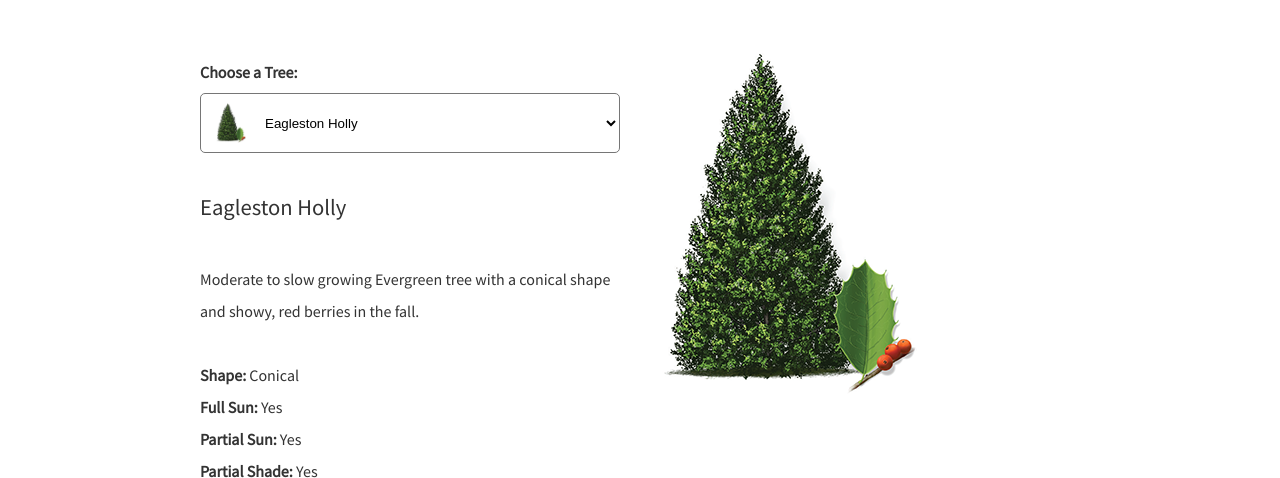
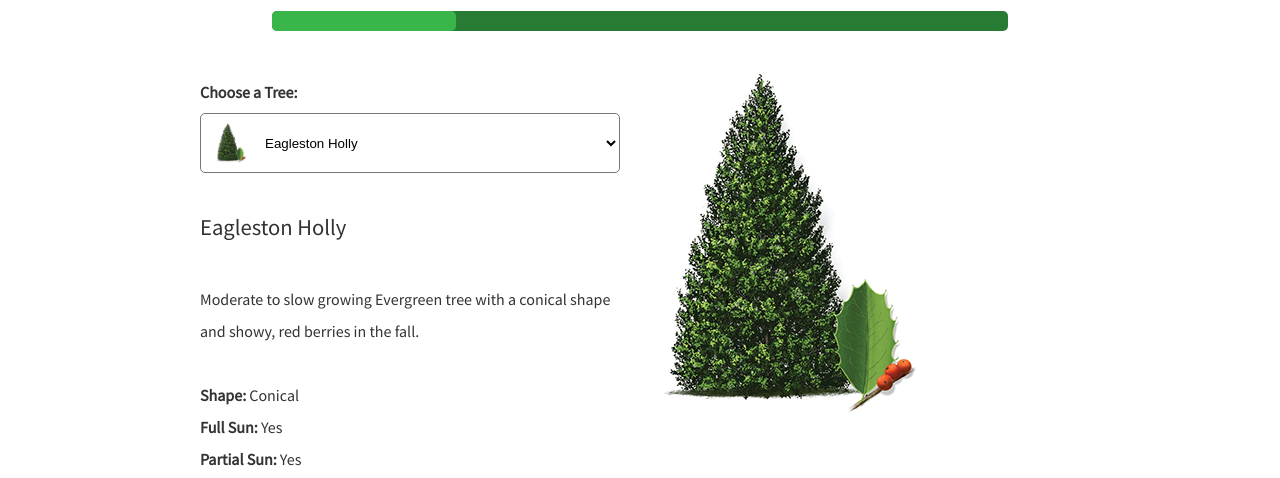
Before and after one commit to cforlando/energy-saving-trees-web, a website built with webpack: page index.html in a window 1280 px wide. Shown: the part 239-717 px from the top of the page. Built offline with nearby package versions, Linux system fonts and the light colour scheme; some packages are replaced by stand-ins of ours; files whose address does not match are found by name.

Commit message:
added multistep progress bar

```diff
--- a/app/app.js
+++ b/app/app.js
@@ -8,6 +8,7 @@ import AutoFocusDirective from './directives/autofocus';
 import TreeFormComponent from './components/tree-form';
 import NavbarComponent from './components/navbar';
 import FooterComponent from './components/footer';
+import ProgressComponent from './components/progress';
 
 angular.module('app', []);
 angular.module('app').filter('cfoYesNo', YesNoFilter);
@@ -17,3 +18,4 @@ angular.module('app').directive('cfoAutoFocus', AutoFocusDirective);
 angular.module('app').component('cfoTreeForm', TreeFormComponent);
 angular.module('app').component('cfoNavbar', NavbarComponent);
 angular.module('app').component('cfoFooter', FooterComponent);
+angular.module('app').component('cfoProgress', ProgressComponent);
--- /dev/null
+++ b/app/components/progress.html
@@ -0,0 +1,4 @@
+<div class='progress-bar'>
+  <div class='progress-bar__background'></div>
+  <div style='width:{{$ctrl.progress()}};'  class='progress-bar__overlay'></div>
+</div>
--- /dev/null
+++ b/app/components/progress.js
@@ -0,0 +1,33 @@
+/**
+ * @module
+ * @description Component responsible for displaying the progress on a multistep form
+ */
+export default {
+
+  /** @type { String } */
+  templateUrl: 'app/components/progress.html',
+
+  /** @type { Object } */
+  bindings: {
+    step: '<',
+    total: '<'
+  },
+
+  /**
+   * @function
+   * @description Component controller responsible for comminication with the the template file
+   * @returns { Void }
+   */
+  controller() {
+
+    /**
+     * @function
+     * @description Return the total progress though the multistep form
+     * @returns { String }
+     */
+    this.progress = function() {
+      const percent = this.step / this.total * 100;
+      return percent + '%';
+    };
+  }
+}
--- a/app/components/tree-form.html
+++ b/app/components/tree-form.html
@@ -1,7 +1,23 @@
-<div ng-if='$ctrl.currentStep == 0'>
+<div ng-if='$ctrl.currentStep == 1'>
   <h2>Pick a Tree</h2>
+</div>
+
+<div ng-if='$ctrl.currentStep == 2'>
+  <h2>Enter Your Contact Information</h2>
+</div>
+
+<div ng-if='$ctrl.currentStep == 3'>
+  <h2>Enter Your Delivery Information</h2>
+</div>
+
+<div ng-if='$ctrl.currentStep == 4'>
+  <h2>Confirmation</h2>
+</div>
+
+<cfo-progress step='$ctrl.currentStep' total='$ctrl.numSteps'></cfo-progress>
+
+<div ng-if='$ctrl.currentStep == 1'>
   <form class='form' name='treeForm'>
-
     <fieldset>
       <div class='tree-selector'>
         <div class='tree-selector__column'>
@@ -57,8 +73,7 @@
   </form>
 </div>
 
-<div ng-if='$ctrl.currentStep == 1'>
-  <h2>Enter Your Contact Information</h2>
+<div ng-if='$ctrl.currentStep == 2'>
   <form class='form' name='contactForm'>
 
     <fieldset>
@@ -138,8 +153,7 @@
   </form>
 </div>
 
-<div ng-if='$ctrl.currentStep == 2'>
-  <h2>Enter Your Delivery Information</h2>
+<div ng-if='$ctrl.currentStep == 3'>
   <form class='form' name='deliveryForm'>
 
     <fieldset>
@@ -184,7 +198,3 @@
     </fieldset>
   </form>
 </div>
-
-<div ng-if='$ctrl.currentStep == 3'>
-  <h2>Confirmation</h2>
-</div>
--- a/app/components/tree-form.js
+++ b/app/components/tree-form.js
@@ -30,10 +30,12 @@ export default {
     this.email = '';
     this.phone = '';
 
-    this.currentStep = 0;
+    this.currentStep = 1;
+
+    this.numSteps = 4;
 
     this.back = ()=> {
-      if(this.currentStep === 0) {
+      if(this.currentStep <= 1) {
         return;
       }
 
@@ -41,6 +43,10 @@ export default {
     };
 
     this.next = ()=> {
+      if(this.currentStep >= this.numSteps) {
+        return;
+      }
+
       this.currentStep++;
     };
 
--- a/app/styles/components/_main.scss
+++ b/app/styles/components/_main.scss
@@ -2,4 +2,5 @@
 @import './footer';
 @import './form';
 @import './navbar';
+@import './progress-bar';
 @import './tree-selector';
--- /dev/null
+++ b/app/styles/components/_progress-bar.scss
@@ -0,0 +1,26 @@
+$progress-bar-height: 20px;
+$progress-bar-border-radius: 5px;
+
+.progress-bar {
+  position: relative;
+  width: 80%;
+  margin: 0 auto;
+  height: $progress-bar-height;
+  border-radius: $progress-bar-border-radius;
+
+  &__background {
+    position: absolute;
+    width: 100%;
+    height: $progress-bar-height;
+    background-color: darken($primary-color, 15);
+    border-radius: $progress-bar-border-radius;
+  }
+
+  &__overlay {
+    transition: width 0.3s;
+    position: absolute;
+    height: $progress-bar-height;
+    background-color: $primary-color;
+    border-radius: $progress-bar-border-radius;
+  }
+}
```
